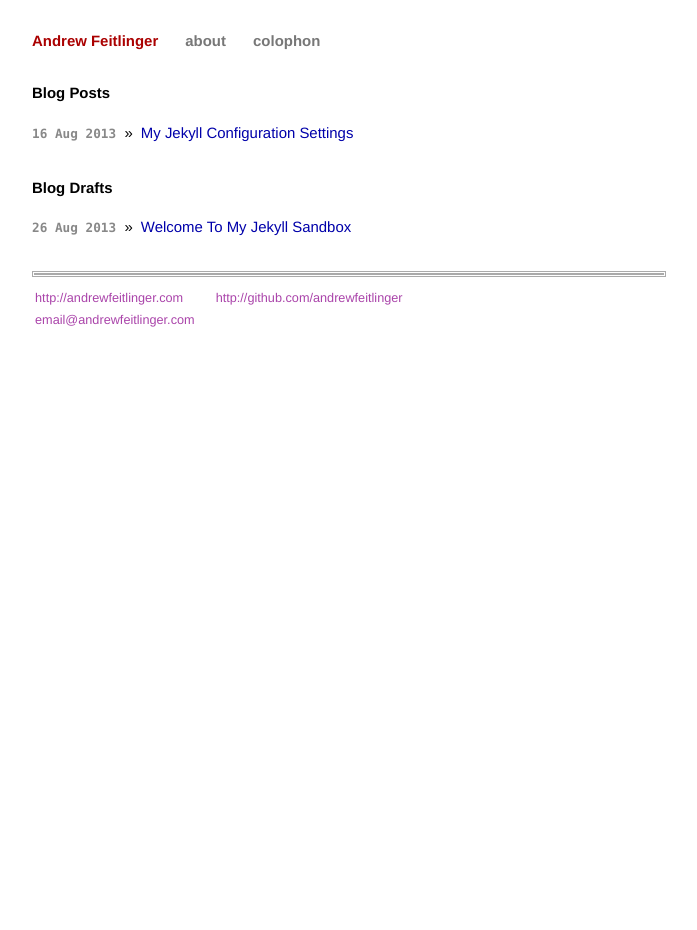
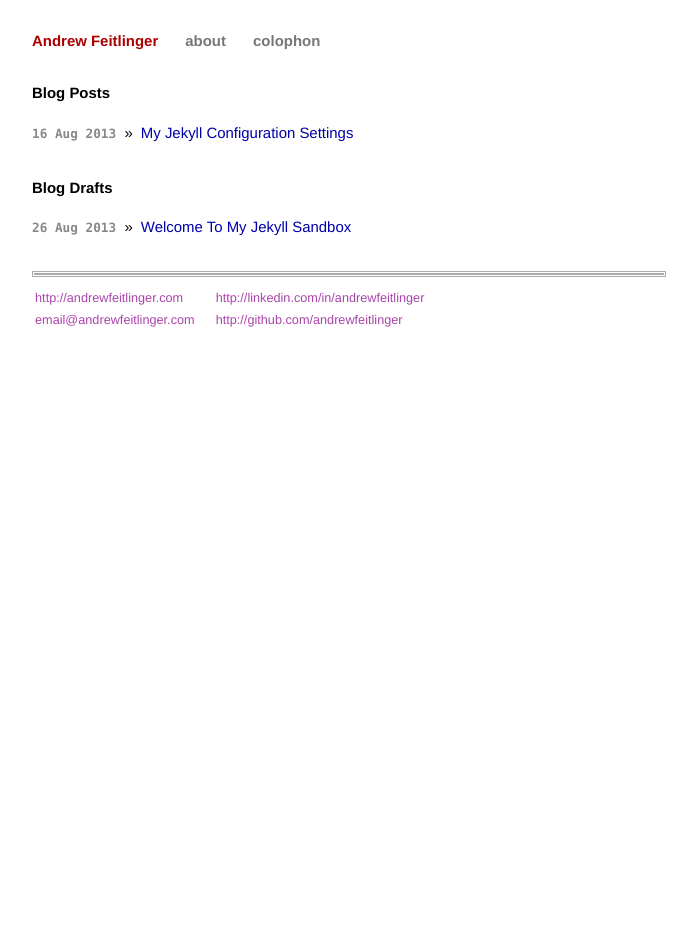
Before and after one commit to andrewfeitlinger/andrewfeitlinger.github.io, a Jekyll site: the page built from index.html, in a window 1280 px wide. Shown: the whole page, without its empty margins (294-991 px from the left). Built offline with Jekyll 4.4.1, drawn with Linux system fonts in a browser that asks for light colours.

Commit message:
Updated internal and external links.

```diff
--- a/_layouts/default.html
+++ b/_layouts/default.html
@@ -31,8 +31,8 @@
 
                 <div class="header">
                     <h1 class="title" title="home"><a href="/">{{ site.name }}</a></h1>
-                    <a class="extra" href="/pages/about/">about</a>
-                    <a class="extra" href="/pages/colophon/">colophon</a>
+                    <a class="extra" href="/about/">about</a>
+                    <a class="extra" href="/colophon/">colophon</a>
                 </div>
 
                 {{ content }}
@@ -47,9 +47,9 @@
                     </div>
                     <div class="contact">
                         <p>
-                            <a href="http://github.com/andrewfeitlinger" target="_blank">http://github.com/andrewfeitlinger</a>
+                            <a href="http://linkedin.com/in/andrewfeitlinger" target="_blank">http://linkedin.com/in/andrewfeitlinger</a>
                             <br />
-                            <!--<a href="http://linkedin.com/in/yourusername" target="_blank">http://linkedin.com/in/yourusername</a>-->
+                            <a href="https://github.com/andrewfeitlinger" target="_blank">http://github.com/andrewfeitlinger</a>
                         </p>
                     </div>
                 </div>
```
